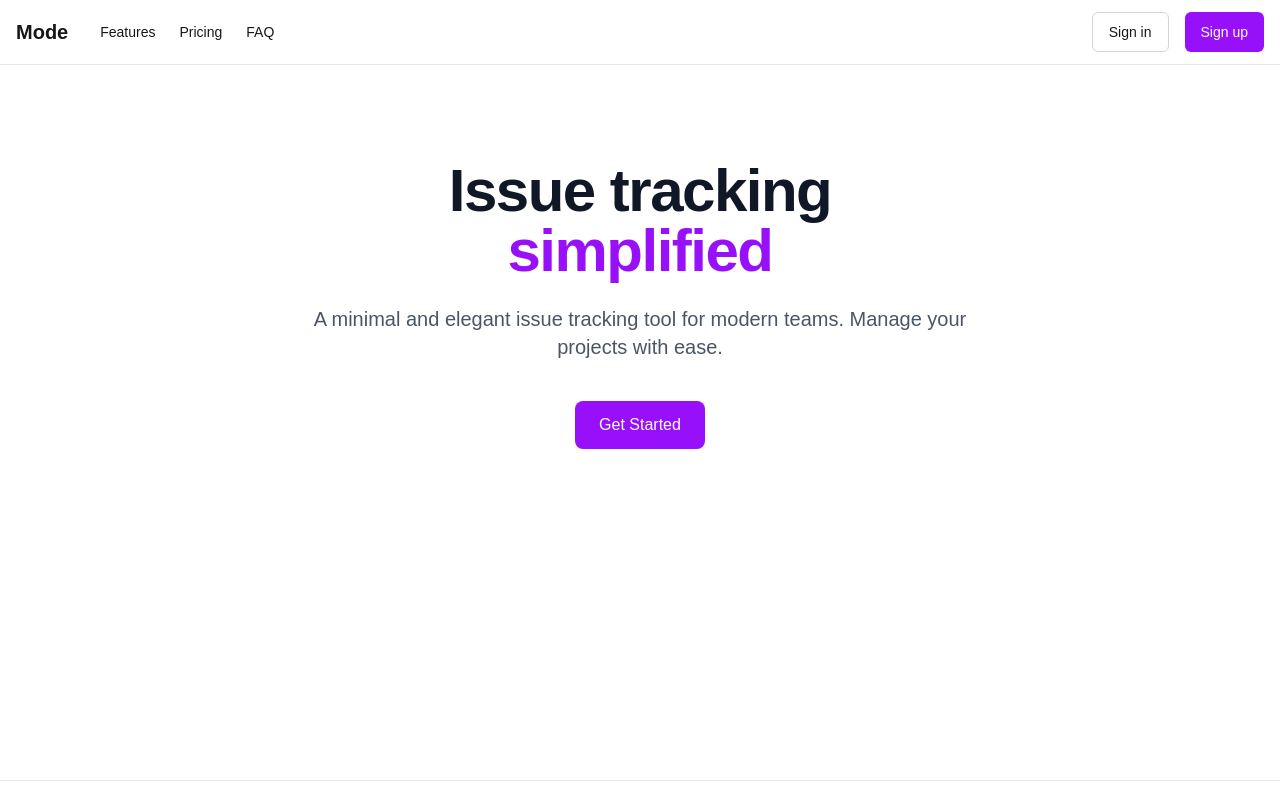
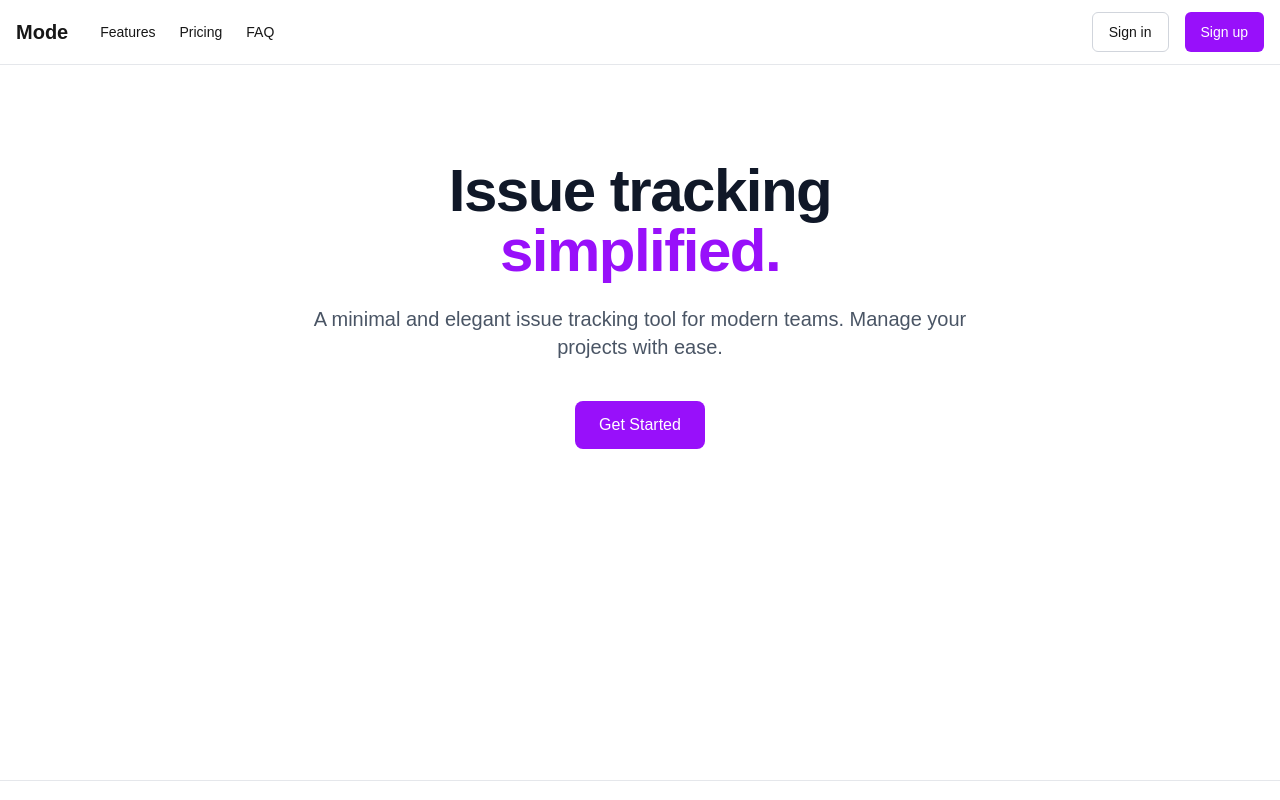
Before and after one commit to Yevhenii770/todos, a Next.js app: page / in a window 1280 px wide. Shown: the top 800 px of the page. Built offline with nearby package versions, Linux system fonts and the light colour scheme.

Commit message:
test upd vercel

```diff
--- a/app/(marketing)/page.tsx
+++ b/app/(marketing)/page.tsx
@@ -11,7 +11,7 @@ export default async function LandingPage() {
             <h1 className="text-4xl sm:text-5xl md:text-6xl font-extrabold text-gray-900 dark:text-white tracking-tight">
               Issue tracking <br className="hidden sm:block" />
               <span className="text-purple-600 dark:text-purple-400">
-                simplified
+                simplified.
               </span>
             </h1>
             <p className="mt-6 max-w-2xl mx-auto text-lg sm:text-xl text-gray-600 dark:text-gray-300">
```
